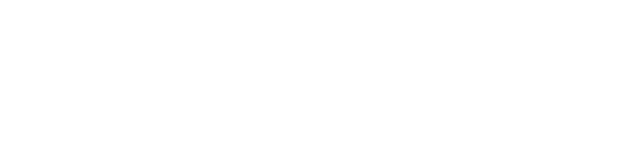
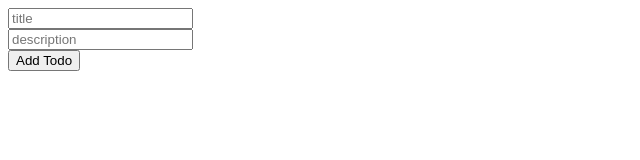
Before and after one commit to rishu123456/Frontend-Projects-using-core-JavaScript, a plain HTML site: page JavaScript-Todo App/index.html in a window 1280 px wide. Shown: the whole page, without its empty margins (0-640 px from the left). Drawn offline with Linux system fonts and the light colour scheme.

Commit message:
jargon-todo App

```diff
--- a/JavaScript-Todo App/index.html
+++ b/JavaScript-Todo App/index.html
@@ -4,8 +4,26 @@
     <meta charset="UTF-8">
     <meta name="viewport" content="width=device-width, initial-scale=1.0">
     <title>Document</title>
+    <script>
+        function addTodo() {
+            let title = document.getElementById("title").value;
+            let desc = document.getElementById('desc').value;
+
+            let original = document.getElementById("add").innerHTML;
+            original += `<div>
+                <div>${title}</div>
+                <div>${desc}</div>
+                <button>Mark as Done</button>
+            </div>`;
+
+            document.getElementById("add").innerHTML = original;
+        }
+    </script>
 </head>
 <body>
-
+    <input id="title" type="text" placeholder="title"> <br/>
+    <input id="desc" type="text" placeholder="description"><br/>
+    <button id="btn" onclick="addTodo()">Add Todo</button>
+    <div id="add"></div>
 </body>
 </html>
```
Also changed, not shown: 1 other file.
